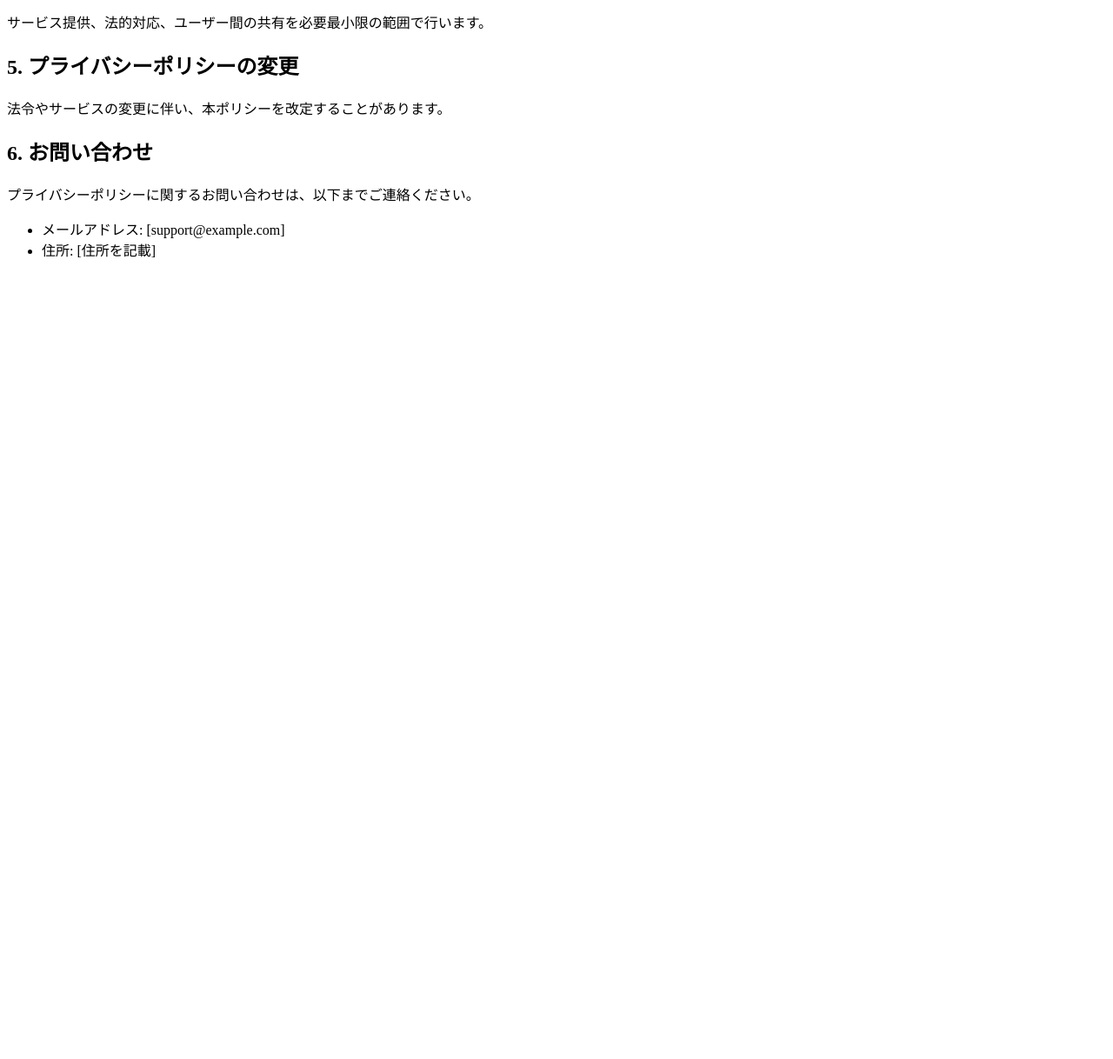
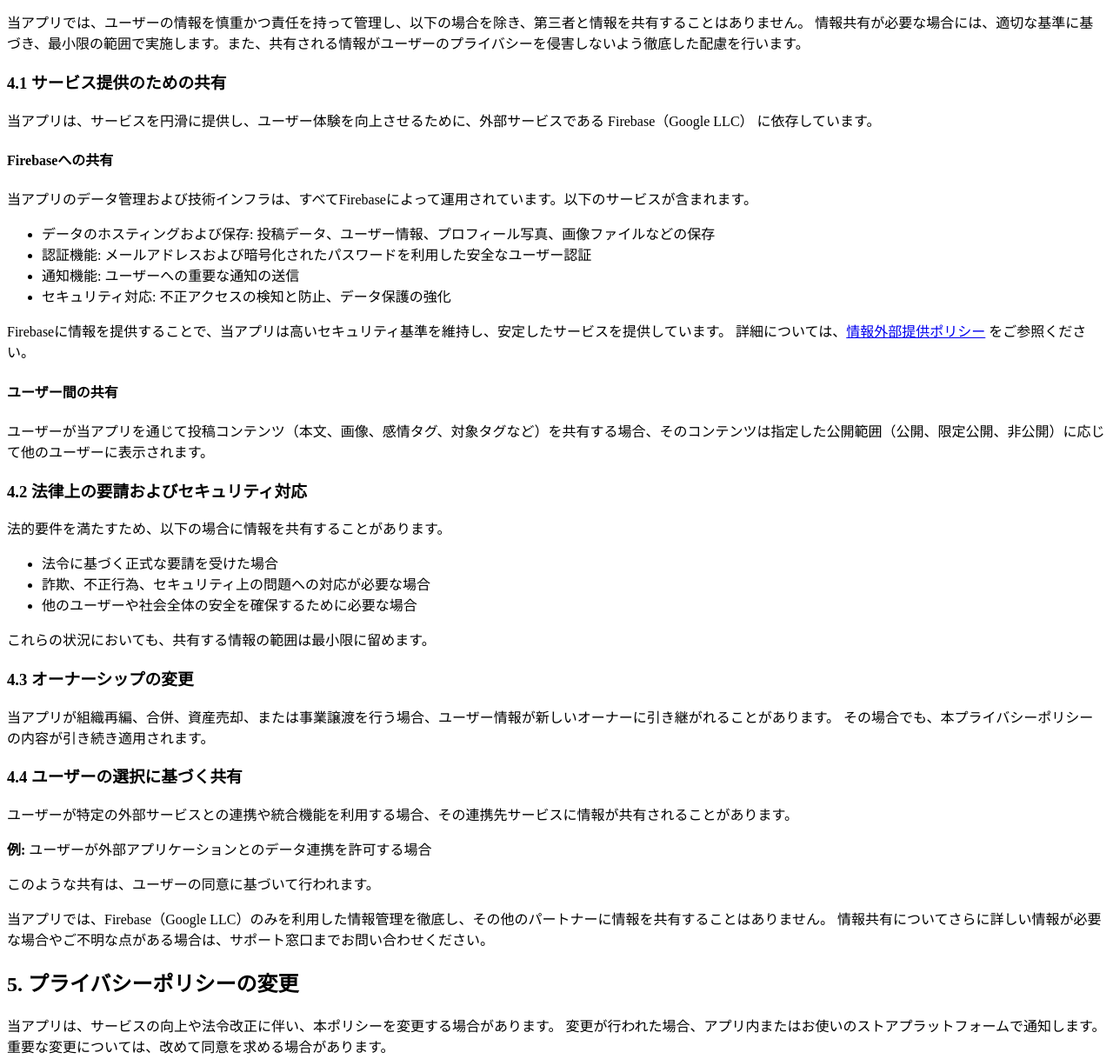
Before and after one commit to diapic-1/Diapic_privacypolicy, a plain HTML site: page index.html in a window 1280 px wide. Shown: the part 3460-4678 px from the top of the page at 87% size. Before the commit the page ends 3775 px from the top, so only its background shows below. Drawn offline with Linux system fonts and the light colour scheme.

Commit message:
Update index.html

```diff
--- a/index.html
+++ b/index.html
@@ -197,6 +197,7 @@
             </ul>
             <p>なお、法的要件やセキュリティ上の理由により、必要最低限の情報を保持する場合があります。</p>
         </li>
+
         <li>
             <strong>データの確認および修正:</strong>
             ユーザーは、自身のプロフィール情報や投稿データを自由に確認・修正する権利を有します。これには以下が含まれます。
@@ -205,10 +206,12 @@
                 <li>過去の投稿内容やタグの編集</li>
             </ul>
         </li>
+
         <li>
             <strong>利用停止のリクエスト:</strong>
             利用停止を希望する場合は、アカウント削除申請を行う必要があります。削除申請により、今後のサービス利用が停止され、保存データの管理が適切に行われます。
         </li>
+
         <li>
             <strong>データの保存および削除状況の透明性:</strong>
             ユーザーは、自身のデータがどのように保存され、削除されるかについて説明を求める権利を有します。
@@ -228,13 +231,80 @@
     </p>
 
     <h2>4. お客様に関する情報の共有</h2>
-    <p>サービス提供、法的対応、ユーザー間の共有を必要最小限の範囲で行います。</p>
+    <p>
+        当アプリでは、ユーザーの情報を慎重かつ責任を持って管理し、以下の場合を除き、第三者と情報を共有することはありません。
+        情報共有が必要な場合には、適切な基準に基づき、最小限の範囲で実施します。また、共有される情報がユーザーのプライバシーを侵害しないよう徹底した配慮を行います。
+    </p>
+
+    <h3>4.1 サービス提供のための共有</h3>
+    <p>
+        当アプリは、サービスを円滑に提供し、ユーザー体験を向上させるために、外部サービスである Firebase（Google LLC） に依存しています。
+    </p>
+    <h4>Firebaseへの共有</h4>
+    <p>
+        当アプリのデータ管理および技術インフラは、すべてFirebaseによって運用されています。以下のサービスが含まれます。
+    </p>
+    <ul>
+        <li>データのホスティングおよび保存: 投稿データ、ユーザー情報、プロフィール写真、画像ファイルなどの保存</li>
+        <li>認証機能: メールアドレスおよび暗号化されたパスワードを利用した安全なユーザー認証</li>
+        <li>通知機能: ユーザーへの重要な通知の送信</li>
+        <li>セキュリティ対応: 不正アクセスの検知と防止、データ保護の強化</li>
+    </ul>
+    <p>
+        Firebaseに情報を提供することで、当アプリは高いセキュリティ基準を維持し、安定したサービスを提供しています。
+        詳細については、<a href="[外部提供ポリシーのリンク]">情報外部提供ポリシー</a> をご参照ください。
+    </p>
+    <h4>ユーザー間の共有</h4>
+    <p>
+        ユーザーが当アプリを通じて投稿コンテンツ（本文、画像、感情タグ、対象タグなど）を共有する場合、そのコンテンツは指定した公開範囲（公開、限定公開、非公開）に応じて他のユーザーに表示されます。
+    </p>
+
+    <h3>4.2 法律上の要請およびセキュリティ対応</h3>
+    <p>
+        法的要件を満たすため、以下の場合に情報を共有することがあります。
+    </p>
+    <ul>
+        <li>法令に基づく正式な要請を受けた場合</li>
+        <li>詐欺、不正行為、セキュリティ上の問題への対応が必要な場合</li>
+        <li>他のユーザーや社会全体の安全を確保するために必要な場合</li>
+    </ul>
+    <p>
+        これらの状況においても、共有する情報の範囲は最小限に留めます。
+    </p>
+
+    <h3>4.3 オーナーシップの変更</h3>
+    <p>
+        当アプリが組織再編、合併、資産売却、または事業譲渡を行う場合、ユーザー情報が新しいオーナーに引き継がれることがあります。
+        その場合でも、本プライバシーポリシーの内容が引き続き適用されます。
+    </p>
+
+    <h3>4.4 ユーザーの選択に基づく共有</h3>
+    <p>
+        ユーザーが特定の外部サービスとの連携や統合機能を利用する場合、その連携先サービスに情報が共有されることがあります。
+    </p>
+    <p>
+        <strong>例:</strong> ユーザーが外部アプリケーションとのデータ連携を許可する場合
+    </p>
+    <p>
+        このような共有は、ユーザーの同意に基づいて行われます。
+    </p>
+
+    <p>
+        当アプリでは、Firebase（Google LLC）のみを利用した情報管理を徹底し、その他のパートナーに情報を共有することはありません。
+        情報共有についてさらに詳しい情報が必要な場合やご不明な点がある場合は、サポート窓口までお問い合わせください。
+    </p>
 
     <h2>5. プライバシーポリシーの変更</h2>
-    <p>法令やサービスの変更に伴い、本ポリシーを改定することがあります。</p>
+    <p>
+        当アプリは、サービスの向上や法令改正に伴い、本ポリシーを変更する場合があります。
+        変更が行われた場合、アプリ内またはお使いのストアプラットフォームで通知します。
+        重要な変更については、改めて同意を求める場合があります。
+    </p>
 
     <h2>6. お問い合わせ</h2>
-    <p>プライバシーポリシーに関するお問い合わせは、以下までご連絡ください。</p>
+    <p>
+        プライバシーポリシーに関するご質問やご意見は、以下の連絡先までお問い合わせください。
+    </p>
     <ul>
         <li>メールアドレス: [support@example.com]</li>
         <li>住所: [住所を記載]</li>
```
